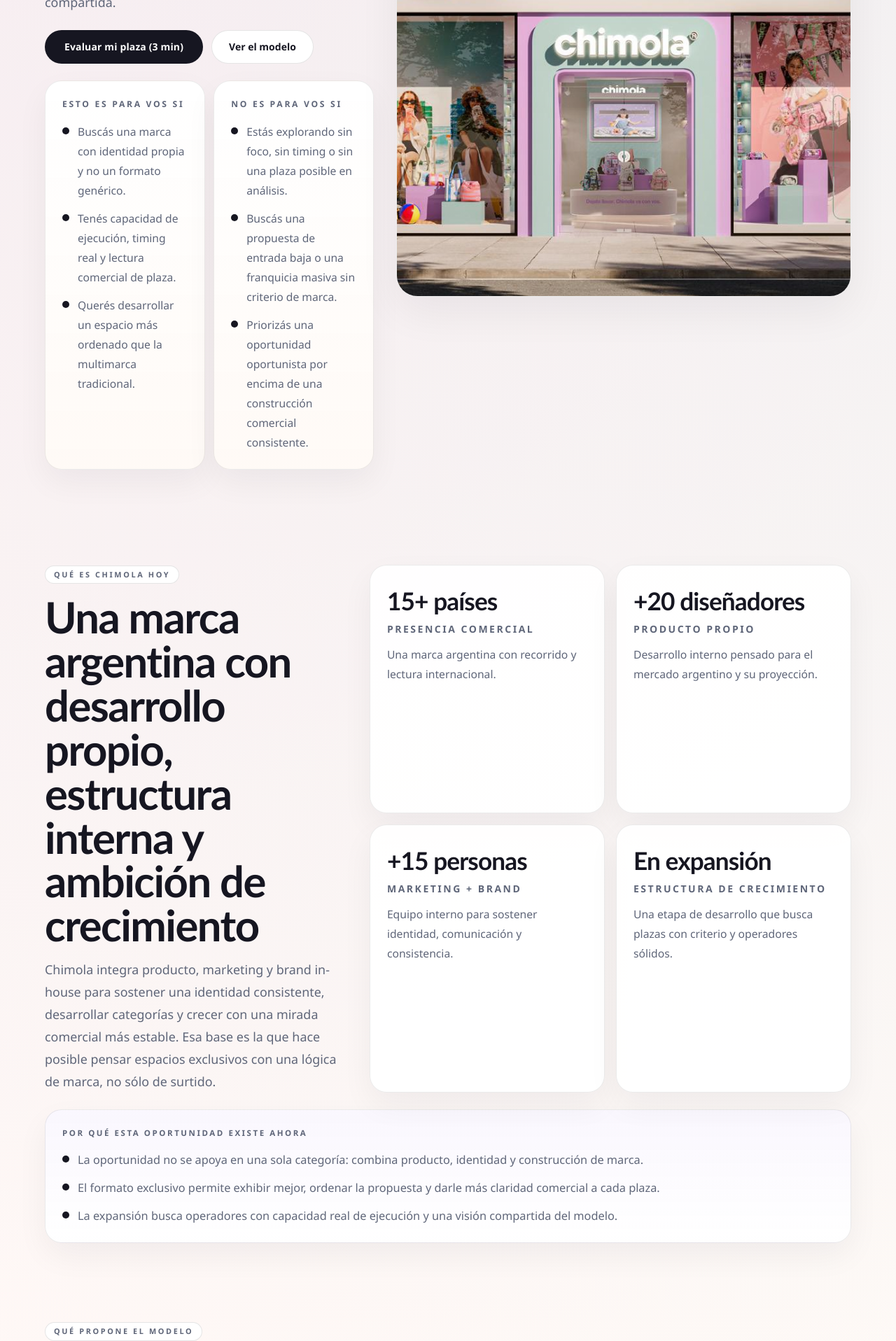
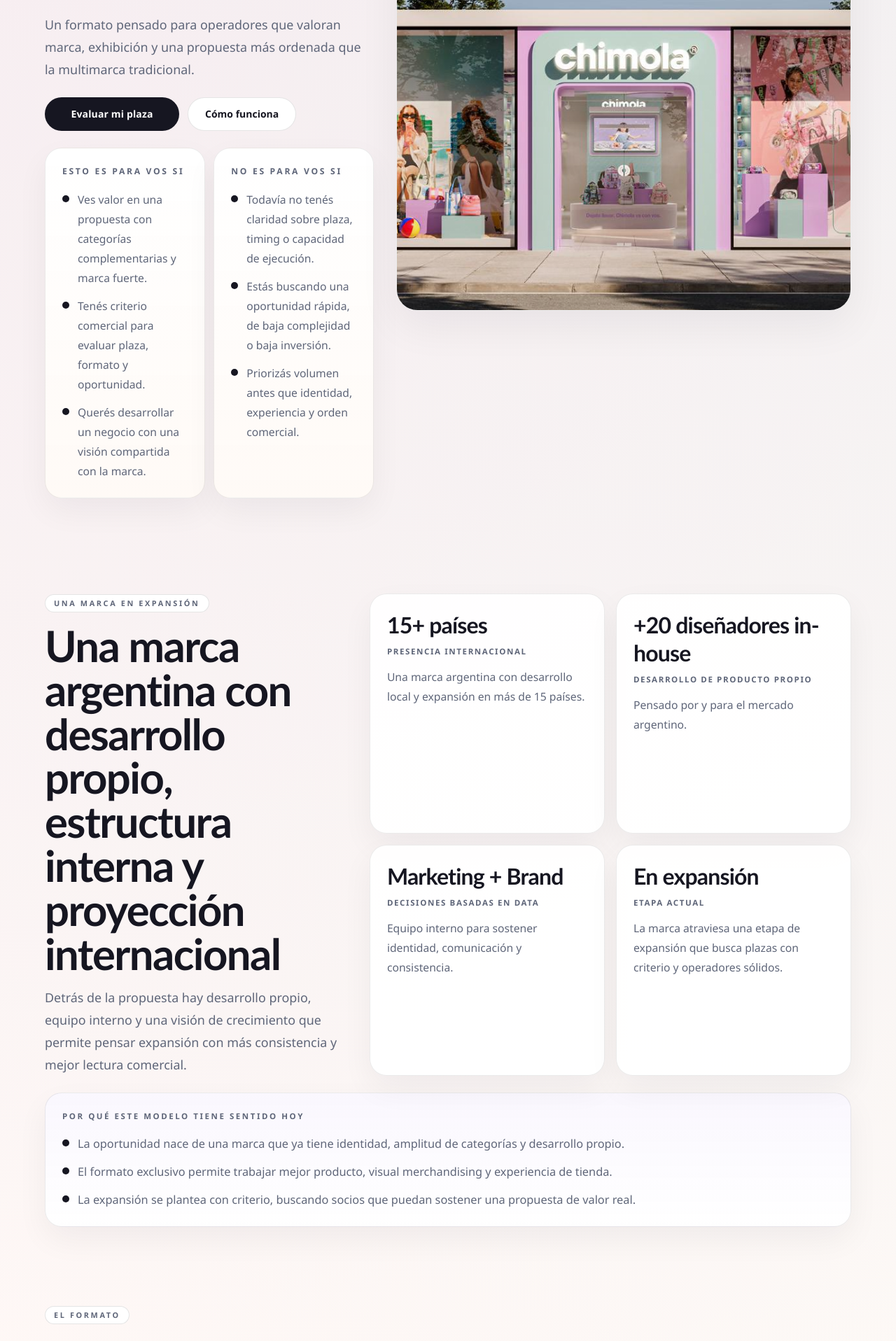
Before and after one commit to Lupitacha/chimola-franquicias-site, a Next.js app: page / in a window 1280 px wide. Shown: the part 660-2576 px from the top of the page at 70% size. Built offline with nearby package versions, Linux system fonts and the light colour scheme; no server answers.

Commit message:
Finalize approved Chimola landing copy

```diff
--- a/app/layout.js
+++ b/app/layout.js
@@ -7,7 +7,7 @@
 export const metadata = {
   title: "Chimola Espacios Exclusivos | Evaluar mi plaza",
   description:
-    "Presentación institucional y evaluación inicial para operadores interesados en desarrollar un espacio exclusivo Chimola.",
+    "Una propuesta comercial para operadores que buscan desarrollar un espacio exclusivo Chimola con identidad, estructura y visión de largo plazo.",
 };
 
 export default function RootLayout({ children }) {
--- a/components/footer.jsx
+++ b/components/footer.jsx
@@ -7,8 +7,8 @@
             chimola
           </p>
           <p className="mt-2 text-sm leading-6 text-[var(--muted)] md:text-base">
-            Una propuesta pensada para ordenar la conversación comercial, presentar el
-            modelo con claridad y priorizar plazas con potencial real de desarrollo.
+            Una propuesta pensada para presentar el modelo con claridad, ordenar la
+            conversación comercial y priorizar plazas con potencial real de desarrollo.
           </p>
         </div>
 
--- a/components/landing/economics-section.jsx
+++ b/components/landing/economics-section.jsx
@@ -4,12 +4,12 @@
     body: "Un formato pensado para plazas con dimensión comercial, recorrido de tienda y soporte operativo acorde.",
   },
   {
-    title: "Estructura",
-    body: "Requiere ejecución, orden y capacidad de sostener una propuesta con categorías, exhibición y calendario activo.",
+    title: "Capacidad de ejecución",
+    body: "La propuesta necesita gestión, seguimiento y capacidad de llevar adelante una operación cuidada.",
   },
   {
-    title: "Selección de plaza",
-    body: "La oportunidad se construye mejor cuando plaza, ubicación y formato tienen sentido para el modelo.",
+    title: "Plaza y ubicación",
+    body: "El modelo necesita una plaza bien evaluada y una ubicación coherente con la propuesta.",
   },
   {
     title: "Capacidad de gestión",
@@ -21,20 +21,19 @@
   return (
     <section id="economia" className="shell py-10 md:py-14">
       <div className="space-y-4 max-w-3xl">
-        <span className="eyebrow">Escala del formato</span>
+        <span className="eyebrow">Condiciones del modelo</span>
         <h2 className="section-title">
-          Una propuesta pensada para operadores con capacidad real de ejecución
+          Una oportunidad para operadores que puedan sostener una propuesta de valor real
         </h2>
         <p className="section-copy">
-          No se trata sólo de abrir un punto de venta. Se trata de desarrollar un
-          espacio con identidad, operación ordenada y capacidad de sostener una
-          propuesta comercial de valor.
+          El modelo requiere una mirada más amplia que una simple apertura: plaza,
+          formato, ejecución y consistencia operativa.
         </p>
       </div>
 
       <div className="mt-8 grid gap-4 md:grid-cols-2 xl:grid-cols-4">
         {scaleCards.map((item) => (
-          <article key={item.title} className="card">
+          <article key={item.title} className="card h-full">
             <p className="font-display text-2xl font-semibold tracking-tight text-[var(--ink)]">
               {item.title}
             </p>
--- a/components/landing/hero.jsx
+++ b/components/landing/hero.jsx
@@ -6,17 +6,17 @@
   {
     title: "Esto es para vos si",
     items: [
-      "Buscás una marca con identidad propia y no un formato genérico.",
-      "Tenés capacidad de ejecución, timing real y lectura comercial de plaza.",
-      "Querés desarrollar un espacio más ordenado que la multimarca tradicional.",
+      "Ves valor en una propuesta con categorías complementarias y marca fuerte.",
+      "Tenés criterio comercial para evaluar plaza, formato y oportunidad.",
+      "Querés desarrollar un negocio con una visión compartida con la marca.",
     ],
   },
   {
     title: "No es para vos si",
     items: [
-      "Estás explorando sin foco, sin timing o sin una plaza posible en análisis.",
-      "Buscás una propuesta de entrada baja o una franquicia masiva sin criterio de marca.",
-      "Priorizás una oportunidad oportunista por encima de una construcción comercial consistente.",
+      "Todavía no tenés claridad sobre plaza, timing o capacidad de ejecución.",
+      "Estás buscando una oportunidad rápida, de baja complejidad o baja inversión.",
+      "Priorizás volumen antes que identidad, experiencia y orden comercial.",
     ],
   },
 ];
@@ -29,13 +29,12 @@
           <span className="eyebrow">Chimola</span>
 
           <div className="space-y-4">
-            <h1 className="font-display text-[2.5rem] leading-[0.98] font-semibold tracking-tight text-[var(--ink)] md:text-[4.45rem]">
-              Identidad de marca en un concepto de negocio diferente
+            <h1 className="font-display text-[2.45rem] leading-[0.98] font-semibold tracking-tight text-[var(--ink)] md:text-[4.05rem] xl:text-[4.35rem]">
+              Diseño, marca y negocio en un formato comercial sólido en cualquier contexto.
             </h1>
             <p className="section-copy max-w-xl">
-              Chimola desarrolla espacios exclusivos para operadores que buscan una
-              propuesta visualmente fuerte, categorías complementarias y una visión
-              comercial compartida.
+              Un formato pensado para operadores que valoran marca, exhibición y una
+              propuesta más ordenada que la multimarca tradicional.
             </p>
           </div>
 
@@ -45,14 +44,14 @@
               className="button-primary"
               eventParams={{ cta_name: "hero_eval", cta_location: "hero" }}
             >
-              Evaluar mi plaza (3 min)
+              Evaluar mi plaza
             </TrackableAnchor>
             <TrackableAnchor
               href="#modelo"
               className="button-secondary"
               eventParams={{ cta_name: "hero_model", cta_location: "hero" }}
             >
-              Ver el modelo
+              Cómo funciona
             </TrackableAnchor>
           </div>
 
@@ -60,7 +59,7 @@
             {fitGroups.map((group) => (
               <article
                 key={group.title}
-                className="card bg-[linear-gradient(180deg,rgba(255,255,255,0.94),rgba(255,250,246,0.98))]"
+                className="card h-full bg-[linear-gradient(180deg,rgba(255,255,255,0.94),rgba(255,250,246,0.98))]"
               >
                 <p className="text-[0.76rem] font-bold uppercase tracking-[0.22em] text-[var(--muted)]">
                   {group.title}
--- a/components/landing/model-section.jsx
+++ b/components/landing/model-section.jsx
@@ -2,12 +2,12 @@
 
 const cards = [
   {
-    title: "Marca con sistema",
-    body: "La propuesta se construye desde una identidad clara, con producto, visual y comunicación alineados.",
+    title: "Lenguaje de marca",
+    body: "El espacio expresa una identidad reconocible y ordenada, con criterio visual y comercial.",
   },
   {
-    title: "Amplitud de categorías",
-    body: "El formato articula líneas complementarias para sostener lectura comercial a lo largo del año.",
+    title: "Categorías complementarias",
+    body: "El formato articula líneas pensadas para convivir entre sí y sostener actividad durante todo el año.",
   },
   {
     title: "Modelo más ordenado",
@@ -21,20 +21,20 @@
       <div className="grid gap-6 lg:grid-cols-[1fr_1fr] lg:items-center">
         <div className="space-y-5">
           <div className="space-y-4">
-            <span className="eyebrow">Qué propone el modelo</span>
+            <span className="eyebrow">El formato</span>
             <h2 className="section-title">
-              Un espacio exclusivo que reúne universo de marca, producto y experiencia comercial
+              Una propuesta comercial que integra identidad, categorías y experiencia de tienda
             </h2>
             <p className="section-copy max-w-2xl">
-              Chimola propone un formato pensado para construir una tienda con identidad
-              clara, categorías relacionadas y una lectura de negocio más fuerte desde
-              el punto de venta.
+              Un formato pensado para desarrollar una tienda con identidad clara,
+              categorías y una lectura comercial sólida desde el punto de venta, con
+              soporte permanente de la marca.
             </p>
           </div>
 
           <div className="grid gap-4 md:grid-cols-3">
             {cards.map((card) => (
-              <article key={card.title} className="card">
+              <article key={card.title} className="card h-full">
                 <h3 className="font-display text-xl font-semibold tracking-tight text-[var(--ink)]">
                   {card.title}
                 </h3>
--- a/components/landing/opportunity-section.jsx
+++ b/components/landing/opportunity-section.jsx
@@ -1,30 +1,30 @@
 const stats = [
   {
     value: "15+ países",
-    label: "presencia comercial",
-    body: "Una marca argentina con recorrido y lectura internacional.",
+    label: "presencia internacional",
+    body: "Una marca argentina con desarrollo local y expansión en más de 15 países.",
   },
   {
-    value: "+20 diseñadores",
-    label: "producto propio",
-    body: "Desarrollo interno pensado para el mercado argentino y su proyección.",
+    value: "+20 diseñadores in-house",
+    label: "desarrollo de producto propio",
+    body: "Pensado por y para el mercado argentino.",
   },
   {
-    value: "+15 personas",
-    label: "marketing + brand",
+    value: "Marketing + Brand",
+    label: "decisiones basadas en data",
     body: "Equipo interno para sostener identidad, comunicación y consistencia.",
   },
   {
     value: "En expansión",
-    label: "estructura de crecimiento",
-    body: "Una etapa de desarrollo que busca plazas con criterio y operadores sólidos.",
+    label: "etapa actual",
+    body: "La marca atraviesa una etapa de expansión que busca plazas con criterio y operadores sólidos.",
   },
 ];
 
 const reasons = [
-  "La oportunidad no se apoya en una sola categoría: combina producto, identidad y construcción de marca.",
-  "El formato exclusivo permite exhibir mejor, ordenar la propuesta y darle más claridad comercial a cada plaza.",
-  "La expansión busca operadores con capacidad real de ejecución y una visión compartida del modelo.",
+  "La oportunidad nace de una marca que ya tiene identidad, amplitud de categorías y desarrollo propio.",
+  "El formato exclusivo permite trabajar mejor producto, visual merchandising y experiencia de tienda.",
+  "La expansión se plantea con criterio, buscando socios que puedan sostener una propuesta de valor real.",
 ];
 
 export function OpportunitySection() {
@@ -32,25 +32,24 @@
     <section id="oportunidad" className="shell py-10 md:py-14">
       <div className="grid gap-6 lg:grid-cols-[0.78fr_1.22fr]">
         <div className="space-y-4">
-          <span className="eyebrow">Qué es Chimola hoy</span>
+          <span className="eyebrow">Una marca en expansión</span>
           <h2 className="section-title">
-            Una marca argentina con desarrollo propio, estructura interna y ambición de crecimiento
+            Una marca argentina con desarrollo propio, estructura interna y proyección internacional
           </h2>
           <p className="section-copy">
-            Chimola integra producto, marketing y brand in-house para sostener una
-            identidad consistente, desarrollar categorías y crecer con una mirada
-            comercial más estable. Esa base es la que hace posible pensar espacios
-            exclusivos con una lógica de marca, no sólo de surtido.
+            Detrás de la propuesta hay desarrollo propio, equipo interno y una visión
+            de crecimiento que permite pensar expansión con más consistencia y mejor
+            lectura comercial.
           </p>
         </div>
 
         <div className="grid gap-4 md:grid-cols-2">
           {stats.map((item) => (
-            <article key={item.label} className="card">
-              <p className="font-display text-[2rem] font-semibold tracking-tight text-[var(--ink)] md:text-[2.2rem]">
+            <article key={item.label} className="card h-full">
+              <p className="font-display text-[1.72rem] leading-tight font-semibold tracking-tight text-[var(--ink)] md:text-[2rem]">
                 {item.value}
               </p>
-              <p className="mt-1 text-sm font-semibold uppercase tracking-[0.18em] text-[var(--muted)]">
+              <p className="mt-2 text-[0.72rem] leading-5 font-semibold uppercase tracking-[0.14em] text-[var(--muted)]">
                 {item.label}
               </p>
               <p className="mt-3 text-[0.98rem] leading-7 text-[var(--muted)]">{item.body}</p>
@@ -61,7 +60,7 @@
 
       <div className="mt-6 card bg-[linear-gradient(180deg,rgba(235,224,251,0.26),rgba(255,255,255,0.96))]">
         <p className="text-[0.72rem] font-bold uppercase tracking-[0.22em] text-[var(--muted)]">
-          Por qué esta oportunidad existe ahora
+          Por qué este modelo tiene sentido hoy
         </p>
         <ul className="mt-4 space-y-3 text-[0.98rem] leading-7 text-[var(--muted)] md:text-[1.02rem]">
           {reasons.map((item) => (
--- a/components/landing/qualification-stepper.jsx
+++ b/components/landing/qualification-stepper.jsx
@@ -270,14 +270,14 @@
         <div className="grid gap-6 lg:grid-cols-[1.08fr_0.92fr] lg:items-center">
           <div className="space-y-4">
             <span className="eyebrow border-white/10 bg-white/10 text-white/70">
-              Evaluar mi plaza
+              Evaluación inicial
             </span>
             <h2 className="font-display text-[2.15rem] leading-[1.02] font-semibold tracking-tight md:text-[3.25rem]">
-              Una evaluación breve para validar encaje antes de avanzar
+              Un primer paso para ordenar plaza, timing y perfil del operador
             </h2>
             <p className="max-w-2xl text-base leading-7 text-white/76 md:text-lg">
-              Este primer paso ordena plaza, timing, capital y perfil operativo para
-              responder con más criterio y priorizar conversaciones comerciales reales.
+              Buscamos ordenar las primeras variables del proyecto para validar si existe
+              encaje comercial antes de avanzar a una siguiente instancia.
             </p>
           </div>
 
@@ -292,7 +292,7 @@
             </div>
             <div className="rounded-[22px] border border-white/10 bg-white/8 px-4 py-4">
               <p className="text-[0.72rem] font-bold uppercase tracking-[0.22em] text-white/60">
-                SLA estimado
+                Próxima respuesta
               </p>
               <p className="mt-2 font-display text-2xl font-semibold tracking-tight">
                 {slaHours} hs hábiles
@@ -300,8 +300,8 @@
             </div>
             <div className="rounded-[22px] border border-white/10 bg-white/8 px-4 py-4 sm:col-span-2">
               <p className="text-sm leading-7 text-white/76">
-                Pensado para quienes ya están evaluando una plaza o tienen capacidad
-                concreta de avanzar con una conversación de negocio seria.
+                Ideal para operadores que ya tienen una plaza en análisis o un proyecto
+                con intención real de desarrollo.
               </p>
             </div>
           </div>
@@ -321,7 +321,7 @@
                     ? "Recibimos tu información y ya quedó lista para revisión comercial."
                     : step === 1
                       ? "Datos básicos para entender plaza, timing y viabilidad inicial."
-                      : "Contexto comercial para estimar fit operativo."}
+                      : "Contexto comercial para estimar encaje operativo."}
                 </p>
               </div>
               {!result ? (
@@ -359,12 +359,12 @@
                 </div>
                 <h3 className="mt-4 font-display text-2xl font-semibold tracking-tight text-[var(--ink)]">
                   {result.isSql
-                    ? "Tu evaluación quedó priorizada para revisión comercial."
-                    : "Tu evaluación quedó enviada correctamente."}
+                    ? "Tu caso quedó marcado para una revisión comercial más rápida."
+                    : "Tu caso quedó ingresado para revisión comercial."}
                 </h3>
                 <p className="mt-3 text-sm leading-7 text-[var(--muted)] md:text-base">
-                  {result.message} Si el encaje es real, avanzamos con la validación de
-                  plaza y próximos pasos.
+                  {result.message} Revisamos la información enviada y, si estamos
+                  alineados, continuamos con una conversación más concreta sobre plaza y desarrollo.
                 </p>
                 <p className="mt-3 text-sm font-semibold text-[var(--ink)]">
                   SLA estimado: te respondemos dentro de {slaHours} hs hábiles.
@@ -420,7 +420,7 @@
                     Qué sigue
                   </p>
                   <ul className="mt-4 space-y-3 text-sm leading-7 text-[var(--muted)]">
-                    <li>Revisión comercial del fit y del estado de la plaza.</li>
+                    <li>Revisión comercial del proyecto y del estado de la plaza.</li>
                     <li>Contacto inicial para profundizar formato, ubicación y timing.</li>
                     <li>Si hay encaje, armado del siguiente tramo de conversación.</li>
                   </ul>
@@ -543,12 +543,12 @@
                         className="mt-1 h-4 w-4 rounded border-black/20"
                       />
                       <span className="text-sm leading-6 text-[var(--muted)]">
-                        Acepto que Chimola use esta información para evaluar la consulta y
-                        contactarme sobre el proceso comercial.
+                        Acepto que Chimola utilice esta información para evaluar mi
+                        consulta y contactarme sobre el proceso comercial.
                       </span>
                     </label>
                     <p className="mt-2 text-sm text-[var(--muted)]">
-                      Al continuar aceptás nuestra{" "}
+                      Al enviar la evaluación aceptás nuestra{" "}
                       <Link href="/privacidad" className="font-semibold text-[var(--ink)] underline">
                         política de privacidad
                       </Link>
@@ -629,7 +629,7 @@
                       placeholder="Opcional"
                     />
                     <p className="mt-2 text-sm text-[var(--muted)]">
-                      Si ya lo sabés, ayuda a estimar encaje más rápido.
+                      Si contás con esta referencia, mejora la lectura inicial del formato.
                     </p>
                   </div>
 
@@ -645,7 +645,7 @@
                       placeholder="Contanos qué ves en tu plaza, qué timing imaginás y por qué te interesa la propuesta."
                     />
                     <p className="mt-2 text-sm text-[var(--muted)]">
-                      Una respuesta concreta mejora la lectura comercial.
+                      Una respuesta breve y concreta nos ayuda a entender mejor la oportunidad.
                     </p>
                     <FieldError message={errors.motivation} />
                   </div>
@@ -690,34 +690,34 @@
 
         <div className="grid gap-4">
           <AsideCard
-            title="Qué evalúa esta instancia"
+            title="Qué validamos primero"
             tone="bg-[linear-gradient(180deg,rgba(245,243,255,0.86),rgba(255,255,255,0.95))]"
             items={[
-              "Plaza y estado del local.",
-              "Timing estimado de apertura.",
-              "Rango de capital disponible.",
-              "Experiencia, rol e involucramiento.",
+              "Estado de plaza y ubicación.",
+              "Horizonte de apertura.",
+              "Capacidad de inversión.",
+              "Perfil operativo del proyecto.",
             ]}
           />
 
           <AsideCard
-            title="Qué acelera una respuesta útil"
+            title="Qué ayuda a avanzar más rápido"
             tone="bg-[linear-gradient(180deg,rgba(248,221,233,0.72),rgba(255,255,255,0.9))]"
             items={[
-              "Plaza definida o local identificado.",
-              "Horizonte de apertura menor a 6 meses.",
-              "Capital ya pensado para apertura y stock inicial.",
-              "Un rol operativo o mixto durante el lanzamiento.",
+              "Definición comercial de plaza.",
+              "Timing razonablemente activo.",
+              "Capacidad de ejecución.",
+              "Participación real en el desarrollo.",
             ]}
           />
 
           <AsideCard
-            title="Qué devuelve esta herramienta"
+            title="Qué pasa después"
             tone="bg-[linear-gradient(180deg,rgba(219,233,255,0.72),rgba(255,255,255,0.9))]"
             items={[
-              "Una lectura inicial del encaje de la oportunidad.",
-              "Priorización comercial cuando el caso está más avanzado.",
-              "Un siguiente paso claro para continuar la conversación.",
+              "Una primera validación del encaje comercial.",
+              "Una revisión priorizada si el proyecto está más maduro.",
+              "Una base más clara para la siguiente conversación.",
             ]}
           />
         </div>
```
Also changed, not shown: components/landing/faq-section.jsx (+6 -7 lines), components/landing/product-lines-section.jsx (+8 -4 lines), components/landing/store-section.jsx (+7 -7 lines), components/landing/year-round-section.jsx (+6 -3 lines), components/site-header.jsx (+4 -4 lines).
